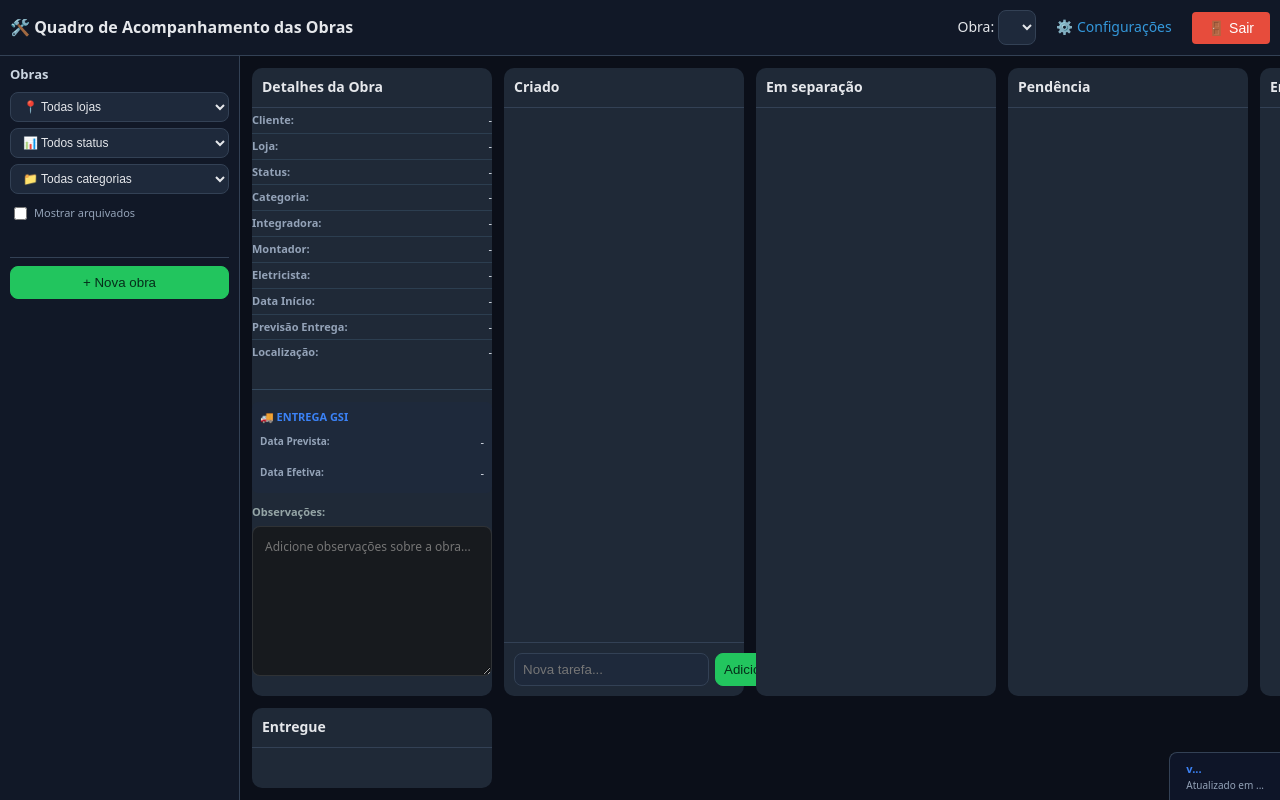
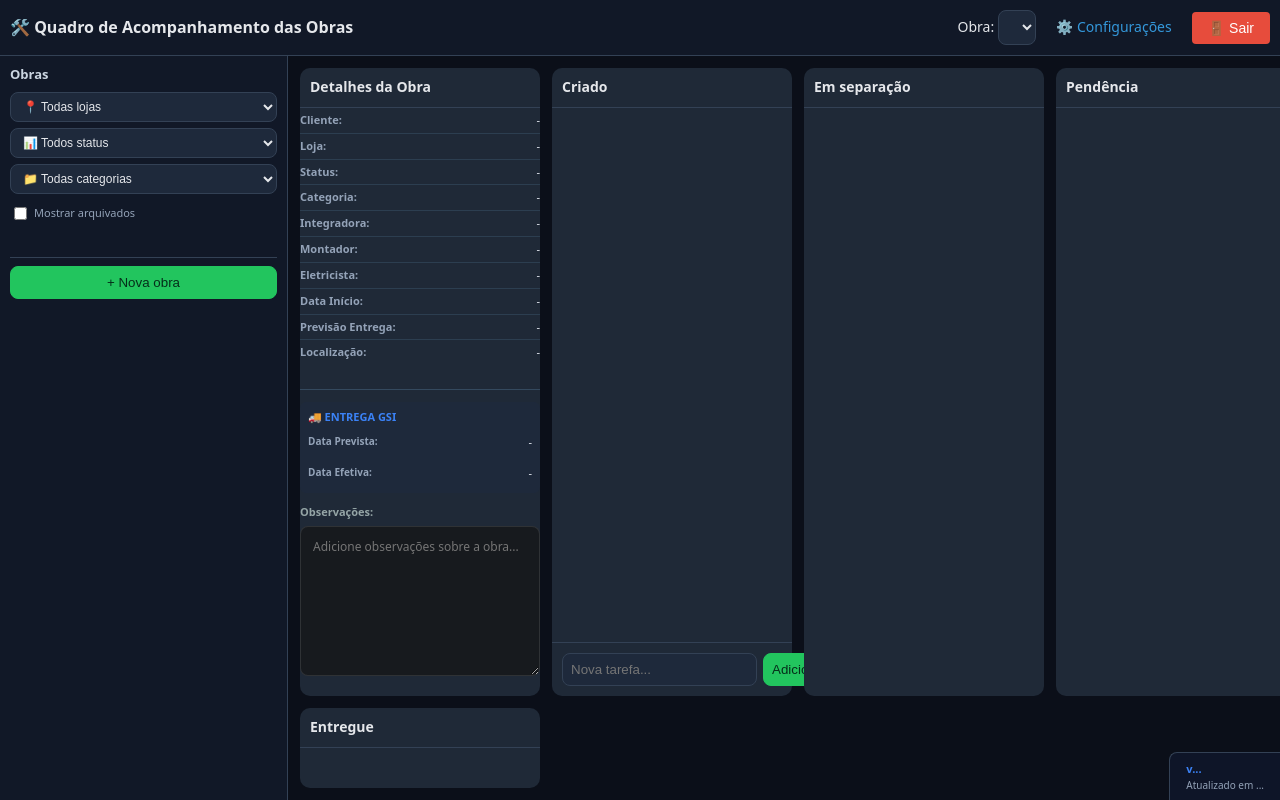
Before and after one commit to tribodiamantino-cmyk/quadro-obras, a website: page public/index.html in a window 1280 px wide. Drawn offline with nearby package versions, Linux system fonts and the light colour scheme; no server answers; sample sign-in values are in the browser's storage.

Commit message:
style: aumentar largura da sidebar de obras em 20% (240px -> 288px) - v1.0.3

```diff
--- a/package.json
+++ b/package.json
@@ -1,6 +1,6 @@
 {
   "name": "quadro-obras-multi",
-  "version": "1.0.2",
+  "version": "1.0.3",
   "private": true,
   "scripts": {
     "start": "node server-supabase.js",
--- a/public/style.css
+++ b/public/style.css
@@ -70,8 +70,8 @@ button {
 }
 
 aside {
-  width: 240px;
-  max-width: 36vw;
+  width: 288px;
+  max-width: 40vw;
   background: var(--panel);
   border-right: 1px solid var(--ring);
   padding: 10px;
```
